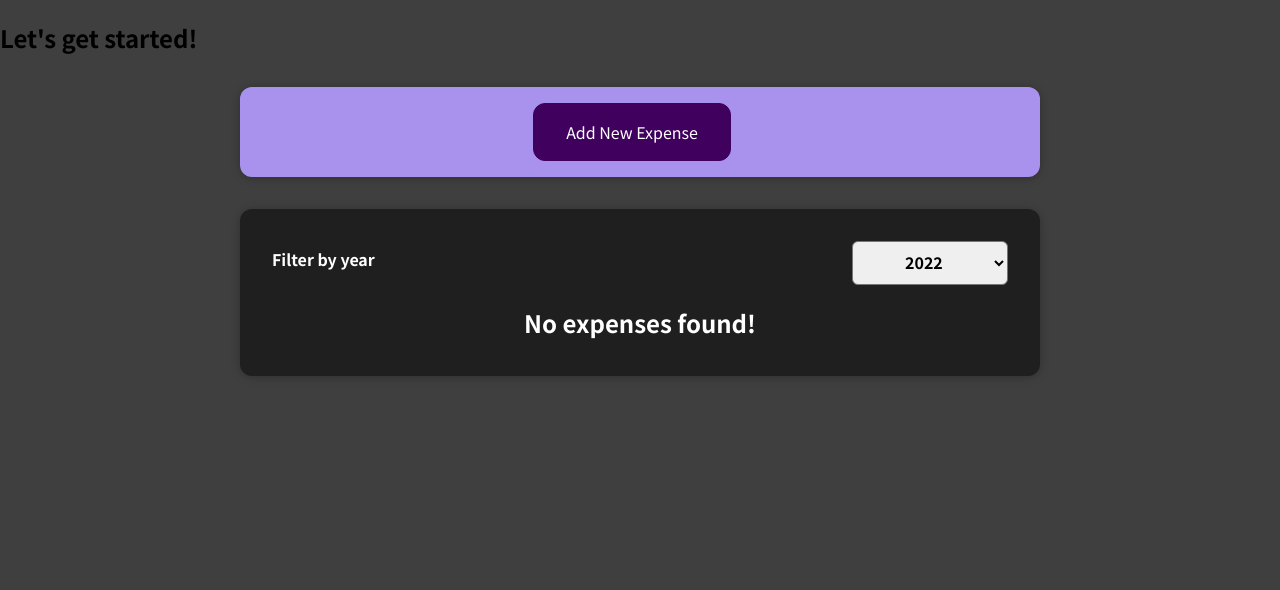
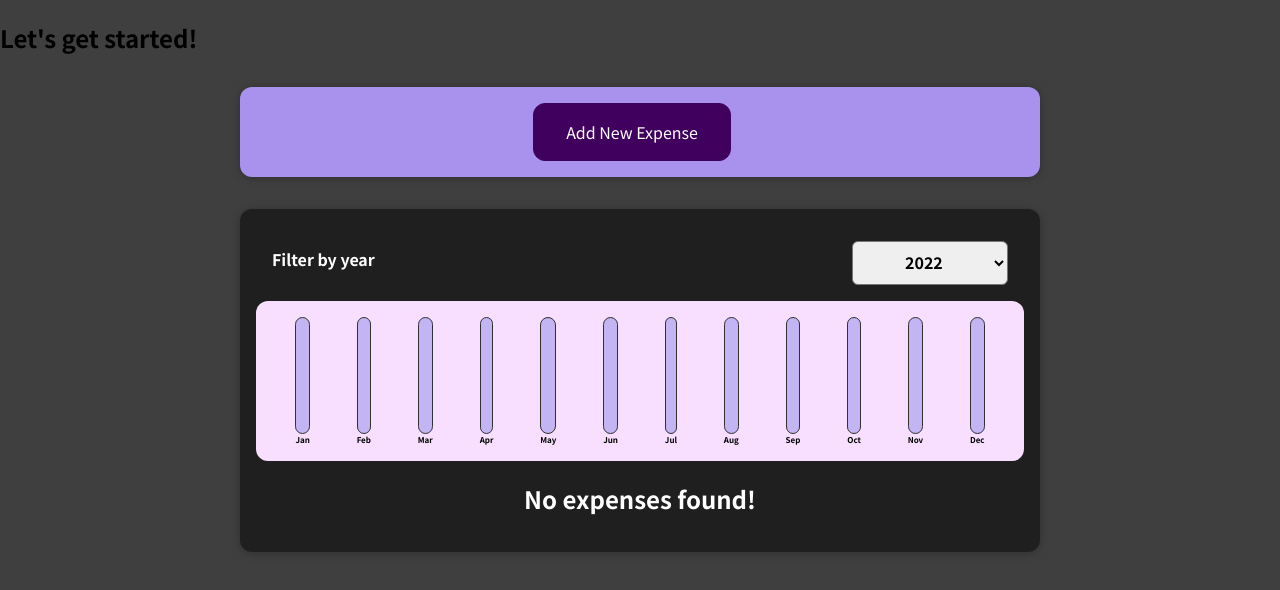
Before and after one commit to cooldudeachyut/react-course-app, a React (Create React App) app: page / in a window 1280 px wide. Shown: the top 590 px of the page. Built offline with nearby package versions, Linux system fonts and the light colour scheme.

Commit message:
add expense graph

```diff
--- /dev/null
+++ b/src/components/chart/Chart.js
@@ -0,0 +1,29 @@
+import React from "react";
+
+import "./Chart.css";
+import ChartBar from "./ChartBar";
+
+const Chart = (props) => {
+  const dataPointValues = props.dataPoints.map((x) => {
+    return x.value;
+  });
+
+  const overallMax = Math.max(...dataPointValues);
+
+  return (
+    <div className="chart">
+      {props.dataPoints.map((x) => {
+        return (
+          <ChartBar
+            key={x.label}
+            value={x.value}
+            maxValue={overallMax}
+            label={x.label}
+          />
+        );
+      })}
+    </div>
+  );
+};
+
+export default Chart;
--- /dev/null
+++ b/src/components/chart/ChartBar.js
@@ -0,0 +1,24 @@
+import React from "react";
+
+import "./ChartBar.css";
+
+const ChartBar = (props) => {
+  let barFillHeight = "0%";
+
+  if (props.maxValue > 0) {
+    barFillHeight = Math.round((props.value / props.maxValue) * 100) + "%";
+  }
+  return (
+    <div className="chart-bar">
+      <div className="chart-bar__inner">
+        <div
+          className="chart-bar__fill"
+          style={{ height: barFillHeight }}
+        ></div>
+      </div>
+      <div className="chart-bar__label">{props.label}</div>
+    </div>
+  );
+};
+
+export default ChartBar;
--- a/src/components/expenses/Expenses.js
+++ b/src/components/expenses/Expenses.js
@@ -2,8 +2,8 @@
 
 import "./Expenses.css";
 import ExpensesFilter from "./ExpensesFilter";
-import ExpensesList from './ExpensesList';
-import ExpenseItem from "./ExpenseItem";
+import ExpensesList from "./ExpensesList";
+import ExpensesChart from "./ExpensesChart";
 import Card from "../ui/Card";
 
 const Expenses = (props) => {
@@ -25,7 +25,8 @@
         selectedYear={currentYear}
         onOptionChange={onOptionChangeHandler}
       />
-      <ExpensesList list={filteredExpensesArray}/>
+      <ExpensesChart expenses={filteredExpensesArray} />
+      <ExpensesList list={filteredExpensesArray} />
     </Card>
   );
 };
--- /dev/null
+++ b/src/components/expenses/ExpensesChart.js
@@ -0,0 +1,29 @@
+import React from "react";
+
+import Chart from "../chart/Chart";
+
+const ExpensesChart = (props) => {
+  const chartDataPoints = [
+    { label: "Jan", value: 0 },
+    { label: "Feb", value: 0 },
+    { label: "Mar", value: 0 },
+    { label: "Apr", value: 0 },
+    { label: "May", value: 0 },
+    { label: "Jun", value: 0 },
+    { label: "Jul", value: 0 },
+    { label: "Aug", value: 0 },
+    { label: "Sep", value: 0 },
+    { label: "Oct", value: 0 },
+    { label: "Nov", value: 0 },
+    { label: "Dec", value: 0 },
+  ];
+
+  for (const expense of props.expenses) {
+    const expenseMonth = expense.date.getMonth();
+    chartDataPoints[expenseMonth].value += expense.amount;
+  }
+
+  return <Chart dataPoints={chartDataPoints} />;
+};
+
+export default ExpensesChart;
--- a/src/components/expenses/ExpensesList.js
+++ b/src/components/expenses/ExpensesList.js
@@ -6,7 +6,7 @@
 const ExpensesList = (props) => {
   if (props.list.length > 0) {
     return (
-      <ul className='expenses-list'>
+      <ul className="expenses-list">
         {props.list.map((x) => {
           return (
             <ExpenseItem
@@ -19,12 +19,7 @@
         })}
       </ul>
     );
-  } else
-    return (
-      <div cl>
-        <h2 className="expenses-list__fallback">No expenses found!</h2>
-      </div>
-    );
+  } else return <h2 className="expenses-list__fallback">No expenses found!</h2>;
 };
 
 export default ExpensesList;
--- a/src/components/new-expenses/ExpenseForm.js
+++ b/src/components/new-expenses/ExpenseForm.js
@@ -24,7 +24,7 @@
 
     const expenseData = {
       title: enteredTitle,
-      amount: enteredAmount,
+      amount: Number(enteredAmount),
       date: new Date(enteredDate),
     };
 
```
Also changed, not shown: src/components/chart/Chart.css (renamed from src/components/expenses/Chart.css), src/components/chart/ChartBar.css (renamed from src/components/expenses/ChartBar.css), 1 other file (tests, documents, lock files or other folders).
